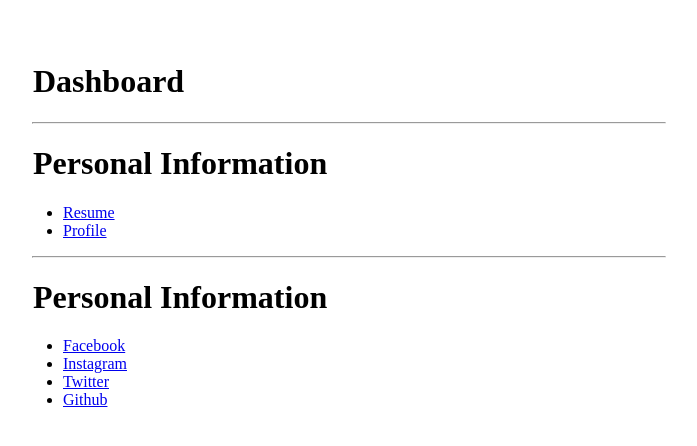
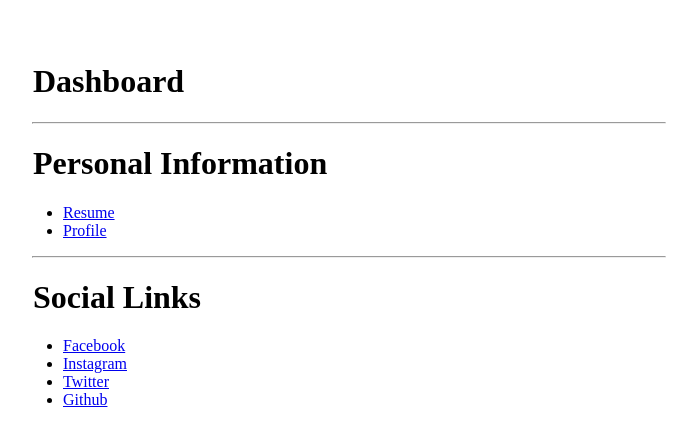
Before and after one commit to JohnPaul005/Activity, a plain HTML site: page index.html in a window 1280 px wide. Shown: the whole page, without its empty margins (291-988 px from the left). Drawn offline with Linux system fonts and the light colour scheme.

Commit message:
edit title in index

```diff
--- a/index.html
+++ b/index.html
@@ -15,7 +15,7 @@
                 <li style="margin-left: 25%;"><a href="profile.html"> Profile</a></li>
             </ul>
             <hr width="50%">
-                <h1  style="margin-left: 25%" > Personal Information</h1>
+                <h1  style="margin-left: 25%" > Social Links</h1>
                 <ul>
                     <li style="margin-left: 25%;"><a href="https://www.facebook.com/johnpaul.espinosa1" target="_blank"> Facebook</a></li>
                     <li style="margin-left: 25%;"><a href="https://www.instagram.com/paulspns/" target="_blank"> Instagram</a></li>
```
